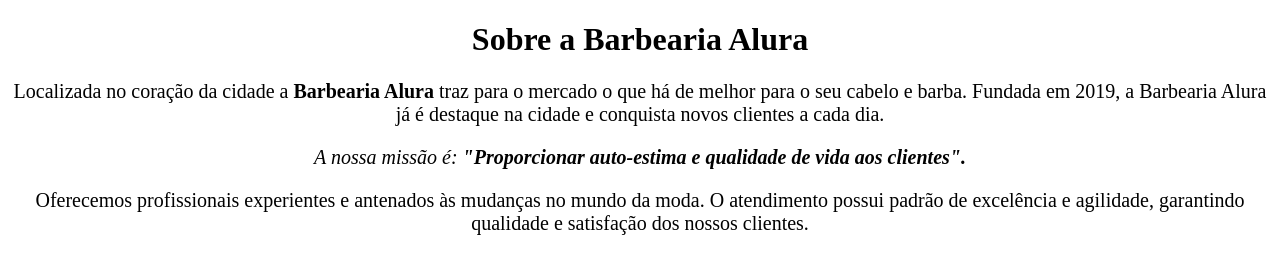
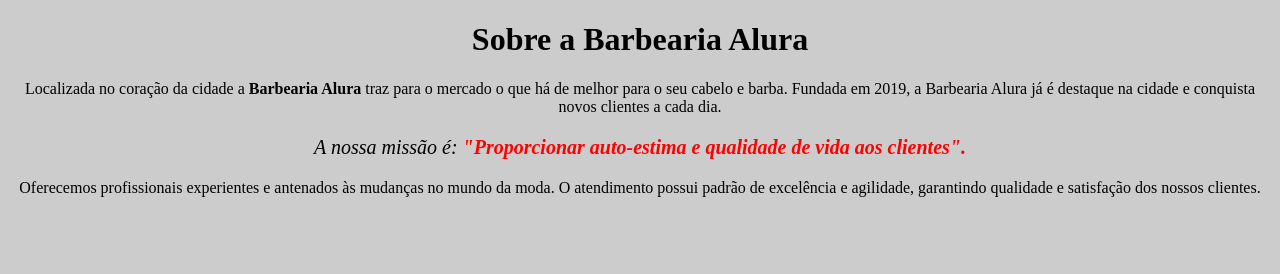
Before and after one commit to samuelrigo/Web-Study, a plain HTML site: page index.html in a window 1280 px wide. Drawn offline with Linux system fonts and the light colour scheme.

Commit message:
Finalizei o primeiro estudo de CSS

```diff
--- a/index.html
+++ b/index.html
@@ -5,17 +5,10 @@
     <title>Barbearia Alura</title>
     <link rel="stylesheet" href="style.css">
     <style>
-      h1{
-        text-align: center;
-      }
-      p{
-        text-align: center;
-        font-size: 20px;
-      }
     </style>
   </head>
   <body>
-    <h1>Sobre a Barbearia Alura</h1>
+    <h1 style="text-align: center">Sobre a Barbearia Alura</h1>
     <p>
       Localizada no coração da cidade a
       <strong>Barbearia Alura</strong>
@@ -24,7 +17,7 @@
       clientes a cada dia.
     </p>
 
-    <p>
+    <p style="font-size: 20px;">
       <em>
         A nossa missão é:
         <strong>
--- a/style.css
+++ b/style.css
@@ -1,7 +1,11 @@
-h1{
-    text-align: center;
-  }
-  p{
-    text-align: center;
-    font-size: 20px;
-  }
+body {
+  background: #CCCCCC
+}
+
+p {
+  text-align: center;
+}
+
+em strong {
+  color: #FF0000;
+}
```
